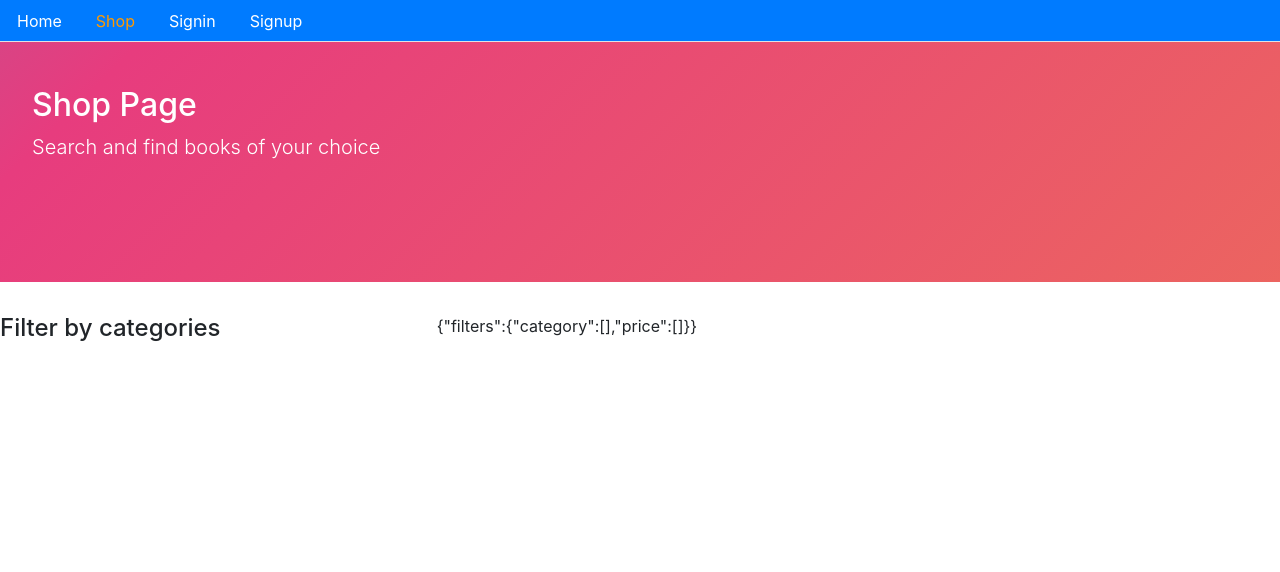
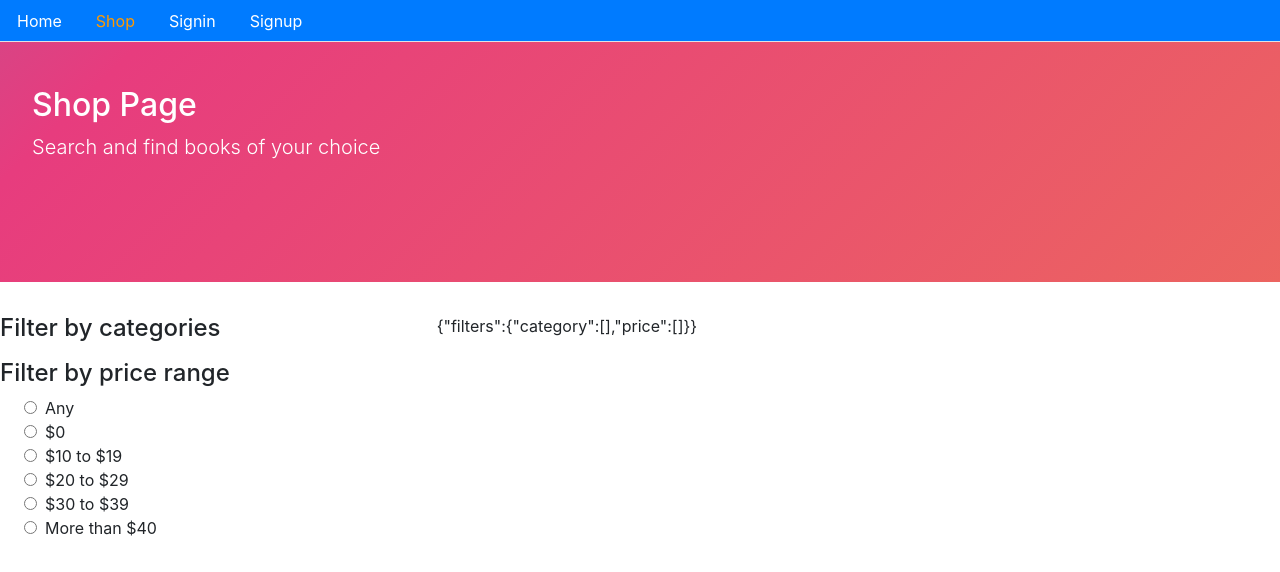
Before and after one commit to jeromeski/front-ecomprojone, a React (Create React App) app: page /shop in a window 1280 px wide. Shown: the top 572 px of the page. Built offline with nearby package versions, Linux system fonts and the light colour scheme; no server answers.

Commit message:
Radio buttons for price range

```diff
--- /dev/null
+++ b/src/core/RadioBox.js
@@ -0,0 +1,21 @@
+import React, { useState, useEffect, Fragment } from 'react';
+
+const RadioBox = ({ prices }) => {
+  const [value, setValue] = useState(0);
+
+  const handleChange = () => {};
+
+  return prices.map((p, i) => (
+    <div key={i}>
+      <input
+        onChange={handleChange}
+        value={`${p._id}`}
+        type='radio'
+        className='mr-2 ml-4'
+      />
+      <label className='form-check-label'>{p.name}</label>
+    </div>
+  ));
+};
+
+export default RadioBox;
--- a/src/core/Shop.js
+++ b/src/core/Shop.js
@@ -3,7 +3,8 @@
 import Card from './Card';
 import { getCategories } from './apiCore';
 import Checkbox from './Checkbox';
-import {prices} from './fixedPrices'
+import { prices } from './fixedPrices';
+import RadioBox from './RadioBox';
 
 const Shop = () => {
   const [categories, setCategories] = useState([]);
@@ -31,8 +32,8 @@
 
   const handleFilters = (filters, filterBy) => {
     const newFilters = { ...myFilters };
-    newFilters.filters[filterBy] = filters
-    setMyFilters(newFilters)
+    newFilters.filters[filterBy] = filters;
+    setMyFilters(newFilters);
   };
 
   return (
@@ -44,14 +45,20 @@
           <h4>Filter by categories</h4>
           <ul>
             <Checkbox
-              categories={categories}
+            categories={categories}
               handleFilters={filters => handleFilters(filters, 'category')}
             />
           </ul>
+          <h4>Filter by price range</h4>
+          <div>
+            <RadioBox
+
+              prices={prices}
+              handleFilters={filters => handleFilters(filters, 'price')}
+            />
+          </div>
         </div>
-        <div className='col-8'>
-        {JSON.stringify(myFilters)}
-        </div>
+        <div className='col-8'>{JSON.stringify(myFilters)}</div>
       </div>
     </Layout>
   );
```
